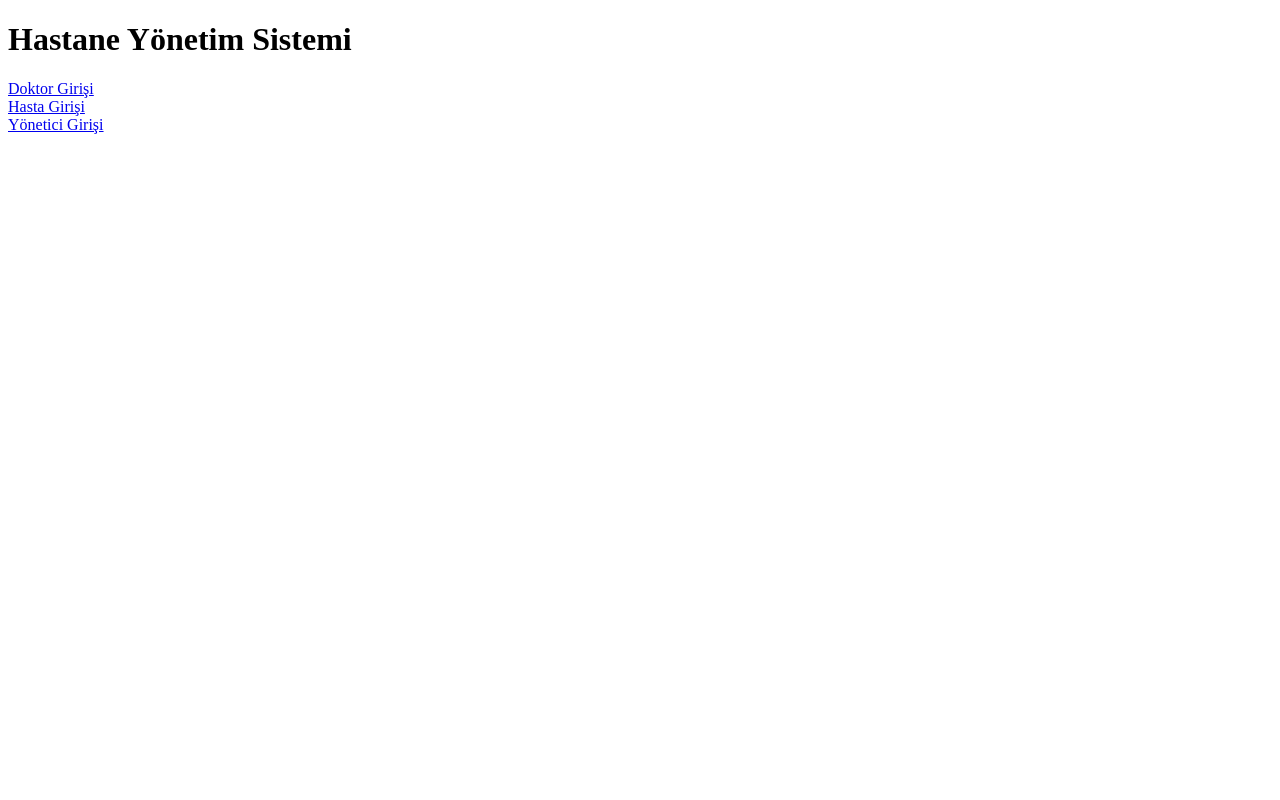
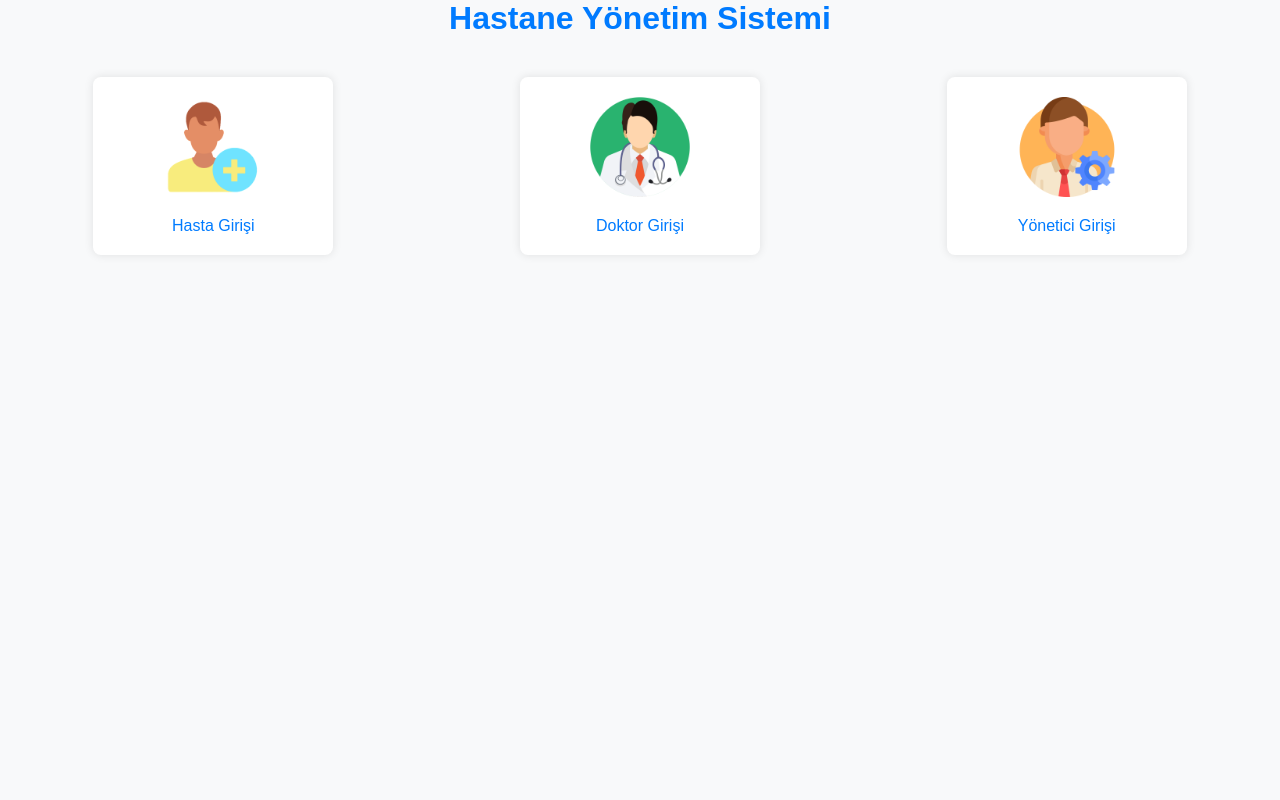
Before and after one commit to AyazAktas/prolab2.3, a Django app: page / in a window 1280 px wide. Run offline with Django 5.2, Linux system fonts and the light colour scheme.

Commit message:
home sayfasına css eklendi

```diff
--- a/prolab3/HastaneUyg/templates/home.html
+++ b/prolab3/HastaneUyg/templates/home.html
@@ -1,14 +1,84 @@
-<!DOCTYPE html>
+{%load static%}
 <html lang="en">
 <head>
     <meta charset="UTF-8">
     <meta name="viewport" content="width=device-width, initial-scale=1.0">
     <title>Hastane Yönetim Sistemi</title>
+    <style>
+        body {
+            font-family: Arial, sans-serif;
+            background-color: #f8f9fa;
+            margin: 0;
+            padding: 0;
+        }
+
+        .container {
+            max-width: 800px;
+            margin: 0 auto;
+            padding: 20px;
+        }
+
+        h2 {
+            color: #007bff;
+            text-align: center;
+        }
+
+        .card-container {
+            display: flex;
+            justify-content: space-around; /* Kartları eşit aralıklarla dağıtır */
+            flex-wrap: wrap; /* Eğer kartlar sığmazsa, alt satıra geçmelerini sağlar */
+        }
+
+        .card {
+            width: 200px; /* Kart genişliği */
+            padding: 20px;
+            margin-bottom: 20px;
+            text-align: center;
+            background-color: #fff;
+            border-radius: 8px;
+            box-shadow: 0 0 10px rgba(0, 0, 0, 0.1); /* Kartın gölgesi */
+        }
+
+        .card img {
+            width: 100px; /* Resim genişliği */
+            margin-bottom: 10px;
+        }
+
+        .card-text {
+            margin-top: 10px;
+        }
+
+        .card a {
+            color: #007bff;
+            text-decoration: none;
+        }
+
+        .card a:hover {
+            text-decoration: underline;
+        }
+        h1 {
+            color: #007bff;
+            text-align: center;
+            margin-bottom: 40px; /* Aşağıya boşluk bırak */
+        }
+    </style>
 </head>
 <body>
     <h1>Hastane Yönetim Sistemi</h1>
-    <a href="{% url 'doctor_login' %}">Doktor Girişi</a><br>
-    <a href="{% url 'patient_login' %}">Hasta Girişi</a><br>
-    <a href="{% url 'admin_login' %}">Yönetici Girişi</a><br>
+<div class="card-container">
+        <div class="card">
+            <img src="{% static 'medical.png' %}" alt="Hasta Girişi">
+            <div class="card-text"><a href="{% url 'patient_login' %}">Hasta Girişi</a><br></div>
+        </div>
+        <div class="card">
+            <img src="{% static 'doctor.png' %}" alt="Doktor Girişi">
+            <div class="card-text"><a href="{% url 'doctor_login' %}">Doktor Girişi</a><br></div>
+        </div>
+
+        <div class="card">
+            <img src="{% static 'employee.png' %}" alt="Yönetici Girişi">
+            <div class="card-text"><a href="{% url 'admin_login' %}">Yönetici Girişi</a><br></div>
+        </div>
+    </div>
 </body>
 </html>
```
Also changed, not shown: prolab3/HastaneUyg/static/doctor.png (added), prolab3/HastaneUyg/static/employee.png (added), prolab3/HastaneUyg/static/medical.png (added).
